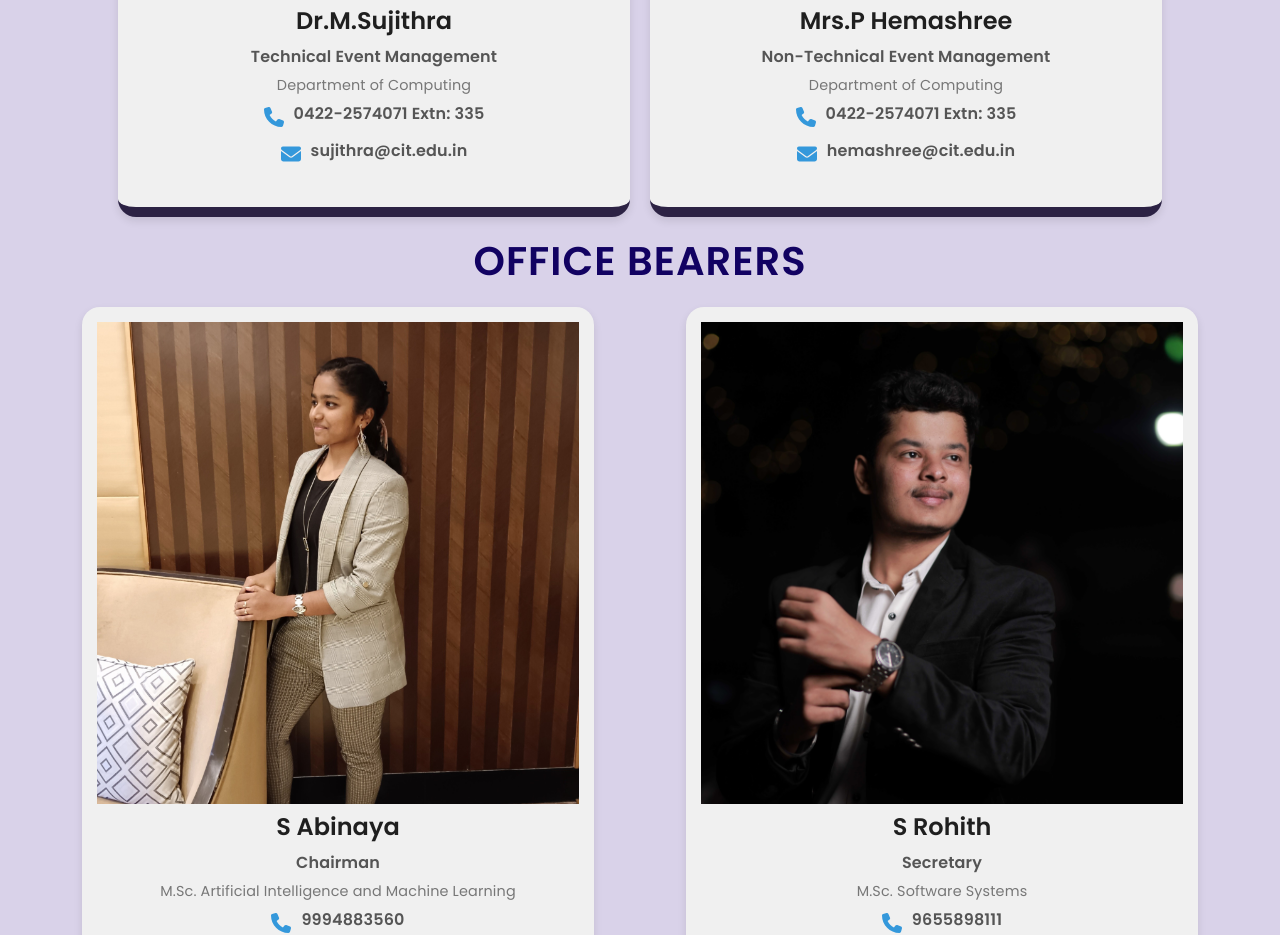
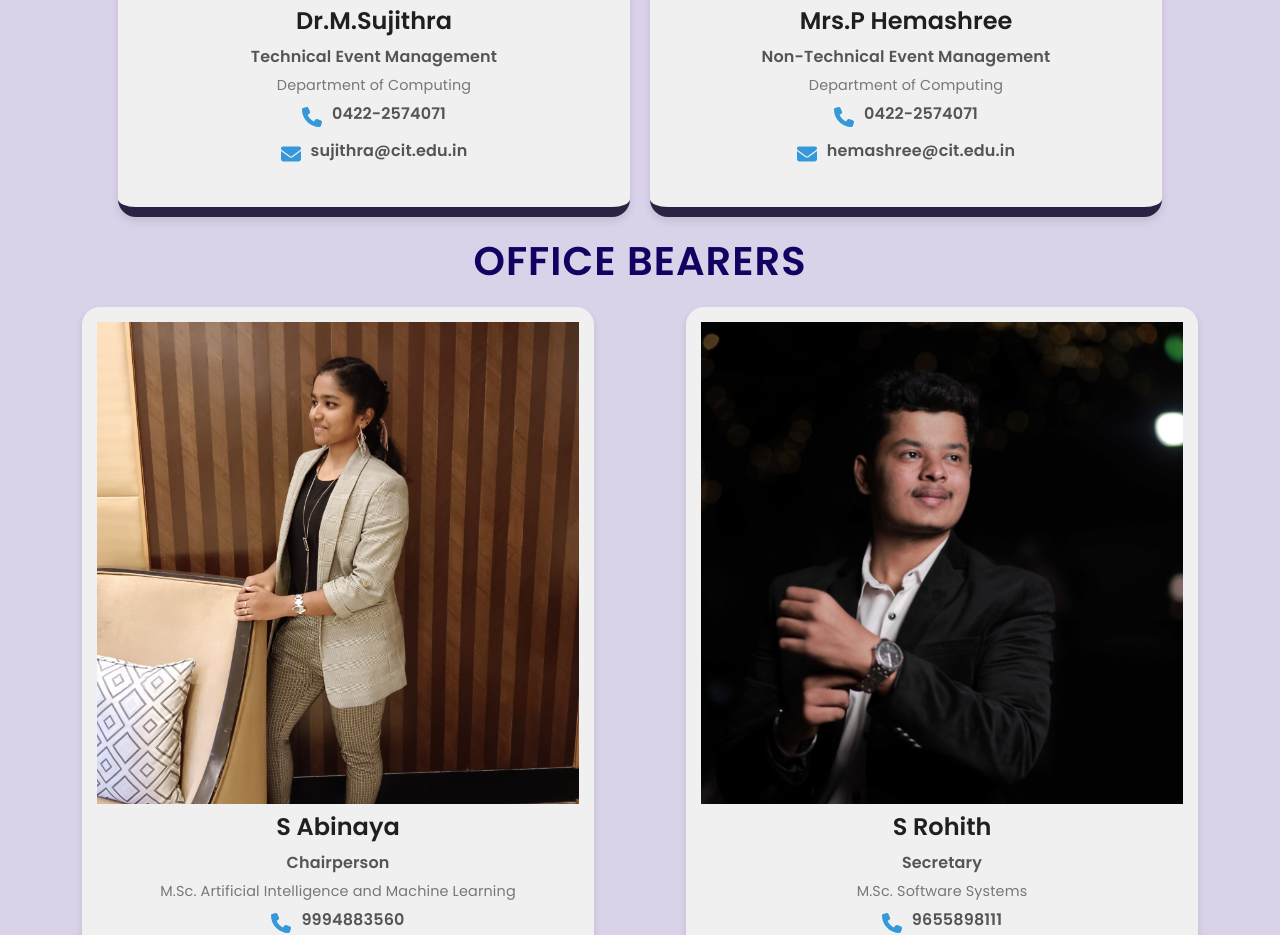
Before and after one commit to janumathigp/melinia-2024, a React (Create React App) app: page /board in a window 1280 px wide. Shown: the part 1921-2856 px from the top of the page. Built offline with nearby package versions, Linux system fonts and the light colour scheme.

Commit message:
added abhirami photo

```diff
--- a/src/Components/Board/Board.css
+++ b/src/Components/Board/Board.css
@@ -6,3 +6,8 @@
     /* margin-top: 0; */
     margin-left: 0%;
     }
+
+.fa-phone
+{
+    margin-left: 0%;
+}
--- a/src/Components/Board/Board.js
+++ b/src/Components/Board/Board.js
@@ -18,7 +18,7 @@ import rohith from '../../Assets/crew/rohitEdited.jpg';
 import abhinaya from  "../../Assets/crew/abhinayaqEdited.jpg";
 import susmaMondal from "../../Assets/crew/susmaEdited.jpg";
 import prakalya from "../../Assets/crew/prakalyaEdited.jpg";
-import abhirami from "../../Assets/crew/abhirami2.jpg";
+import abhirami from "../../Assets/crew/abhiramiEdited.jpg";
 import aswath from "../../Assets/crew/ashwathEdited.jpg";
 import bhupesh from "../../Assets/crew/bhupeshEdited.jpg"
 import { Particle } from "../ParticlesBackground";
@@ -45,7 +45,7 @@ class Board extends React.Component
           name: "Dr.V.Keerthika",
           role: "Event Management",
           department: "Department of Computing",
-          phone: "0422-2574071 Extn: 335",
+          phone: "0422-2574071",
           email: "vkeerthika@cit.edu.in",
           image: keerthiImage,
         },
@@ -53,7 +53,7 @@ class Board extends React.Component
             name: "Dr.D.Manju",
             role: "Event management",
             department: "Department of Computing",
-            phone: "0422-2574071 Extn: 335",
+            phone: "0422-2574071",
             email: "manju@cit.edu.in",
             image: manjuImage,
           },
@@ -61,7 +61,7 @@ class Board extends React.Component
             name: "Dr.M.Sujithra",
             role: "Technical Event Management",
             department: "Department of Computing",
-            phone: "0422-2574071 Extn: 335",
+            phone: "0422-2574071",
             email: "sujithra@cit.edu.in",
             image: sujithraImage,
           },
@@ -69,7 +69,7 @@ class Board extends React.Component
             name: "Mrs.P Hemashree",
             role: "Non-Technical Event Management",
             department: "Department of Computing",
-            phone: "0422-2574071 Extn: 335",
+            phone: "0422-2574071",
             email: "hemashree@cit.edu.in",
             image: hemaImage,
           },
@@ -79,7 +79,7 @@ class Board extends React.Component
       cardDataCMSEC=[
         {
           name: "S Abinaya",
-          role: "Chairman",
+          role: "Chairperson",
           department: "M.Sc. Artificial Intelligence and Machine Learning",
           phone: "9994883560",
           email: "2034002aiml@cit.edu.in",
```
Also changed, not shown: src/Assets/crew/abhiramiEdited.jpg (added).
